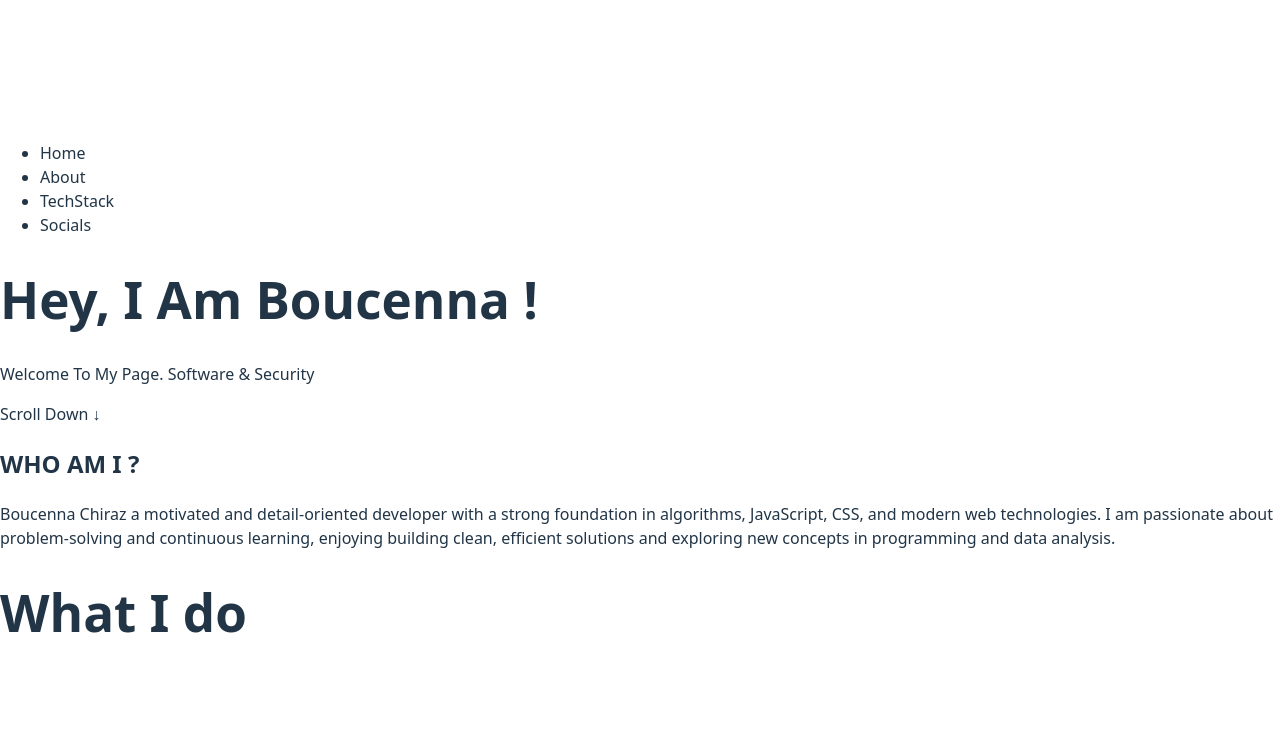
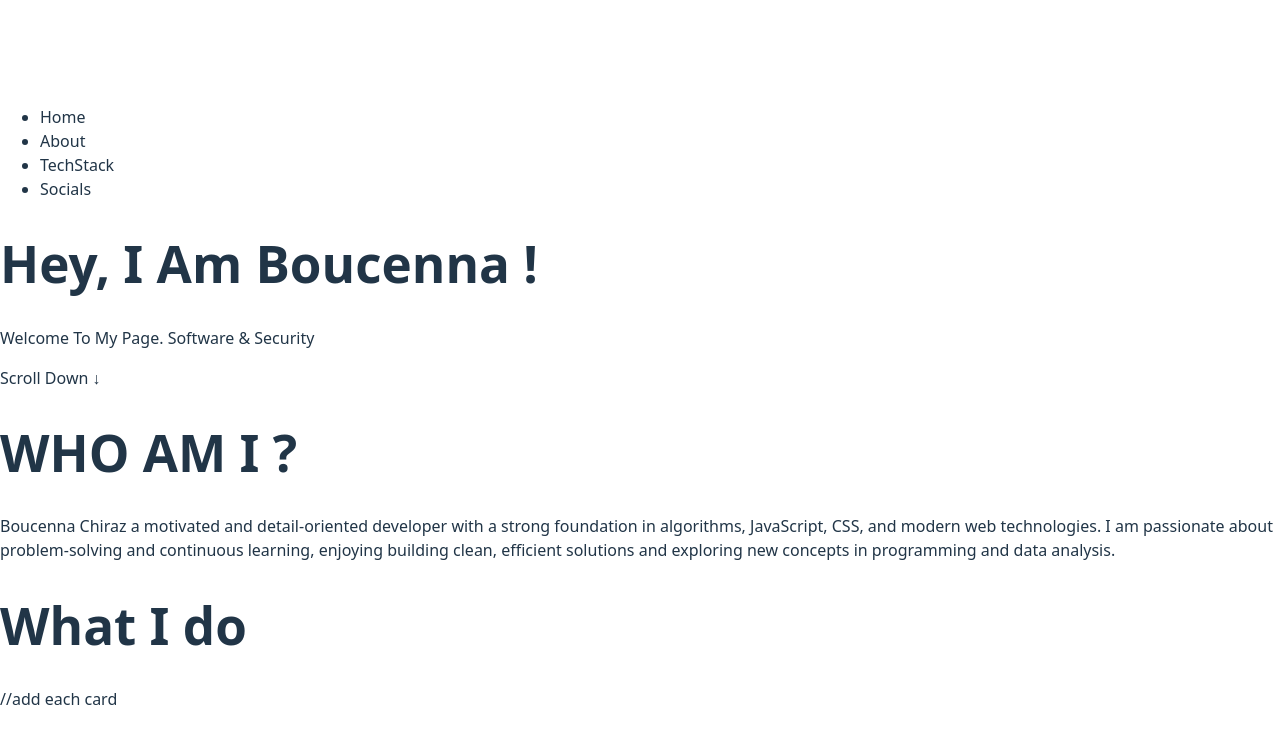
Before and after one commit to Chiraz-hub/My_Website, a React (Vite) app: page / in a window 1280 px wide. Shown: the top 744 px of the page. Built offline with nearby package versions, Linux system fonts and the light colour scheme.

Commit message:
adding some structure

```diff
--- a/src/Page_components/About_Structure/Description.tsx
+++ b/src/Page_components/About_Structure/Description.tsx
@@ -1,9 +1,9 @@
 function Desc(){
     return(
         <div className="description">
-     <h2>
+     <h1>
         WHO AM I ?
-     </h2>
+     </h1>
      <p>
         Boucenna Chiraz a motivated and detail-oriented developer with a strong foundation in algorithms, JavaScript, CSS, and modern web technologies.
         I am passionate about problem-solving and continuous learning, enjoying building clean, efficient solutions and exploring new concepts in programming and data analysis.
--- a/src/Page_components/Activity/act.tsx
+++ b/src/Page_components/Activity/act.tsx
@@ -2,6 +2,9 @@ function Activity(){
     return (
       <div className = 'act-container'>
          <h1>What I do</h1>
+         <div className = 'card-container'>
+          //add each card
+         </div>
       </div>
     );
 }
--- a/src/Page_components/Formats/Card.tsx
+++ b/src/Page_components/Formats/Card.tsx
@@ -2,10 +2,10 @@ function Cards(){
      return (
         <div className = "cards">
           <div className = "logo">
-
+            // logo common structure
           </div>
           <div className = "desc">
-            <h3></h3>
+            <h3></h3> //Text formatted in consideration of the chooen element
             <p></p>
           </div>
         </div>
```
Also changed, not shown: src/Page_components/SkillSet/SkillDes.tsx (added), src/Page_components/SkillSet/SkillPer.tsx (added).
